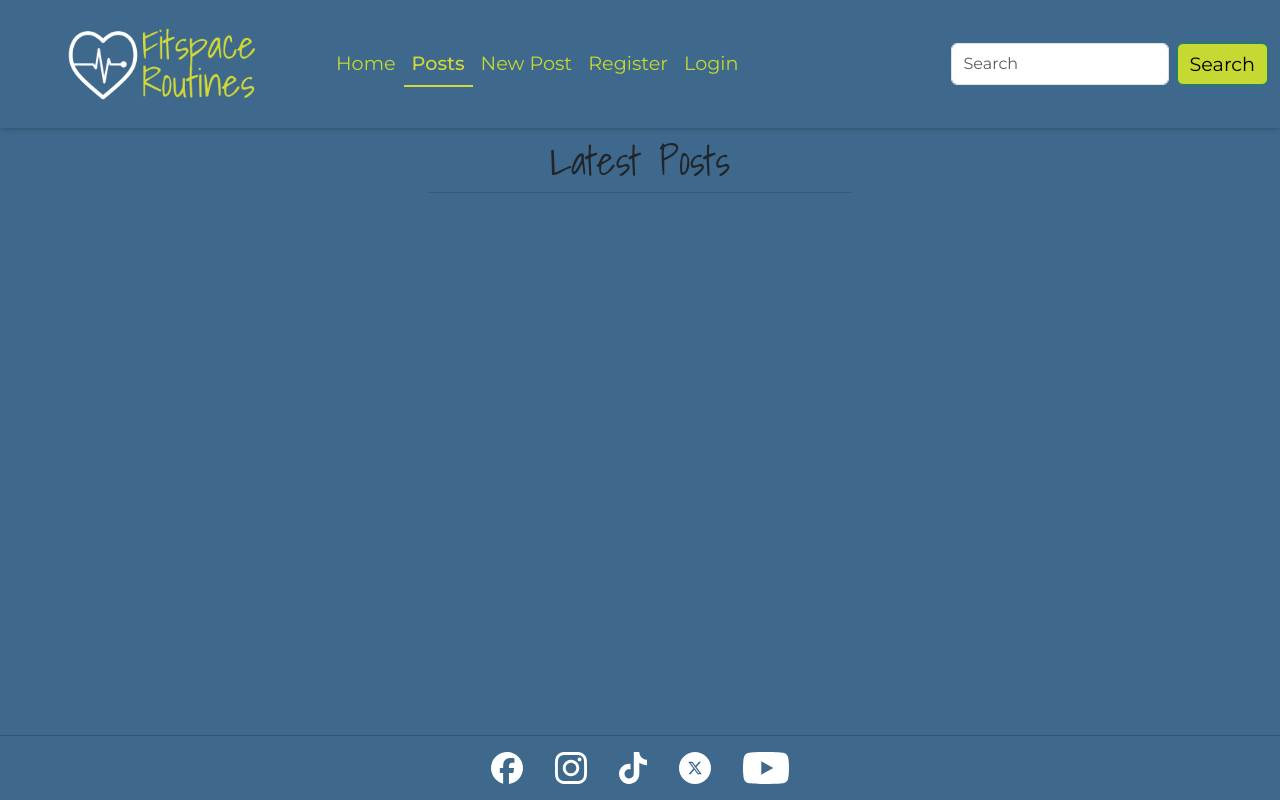
After one commit to cajones93/fitspace-routines, a Django app: page /posts/posts/ in a window 1280 px wide. The commit adds this page. Run offline with Django 5.2, Linux system fonts and the light colour scheme; data that the repository does not hold is empty.

Commit message:
add posts template with styling

```diff
--- a/blog/forms.py
+++ b/blog/forms.py
@@ -7,7 +7,6 @@ class BlogPostForm(forms.ModelForm):
     class Meta:
         model = Post
         fields = ['title', 'focus', 'excerpt', 'content']
-        prepopulated_fields = {'author': (self.'author')}
 
         content = forms.CharField(widget=RichTextWidget())
 
--- /dev/null
+++ b/blog/templates/blog/posts.html
@@ -0,0 +1,26 @@
+{% extends "base.html" %}
+
+
+{% block title %}Posts{% endblock %}
+
+{% block content %}
+<h1 class="text-center p2 mt-2">
+    Latest Posts
+</h1>
+<hr class="short">
+<div class="container d-flex flex-row flex-wrap justify-content-center">
+    {% for post in posts %}
+        <a href="" class="posts" aria-label="Click to view {{post.title}}">
+            <div class="card m-3" style="width: 21rem;">
+                <div class="card-body">
+                  <h2 class="card-title">{{post.title}}</h5>
+                  <h3 class="card-subtitle mb-2 text-muted">{{post.author}}</h6>
+                  <p class="card-text">{{post.excerpt|truncatechars:100}}</p>
+                  <h4 class="card-focus">{{post.focus}}</h5>
+                  <h5 class="card-created">Created on: {{post.created_on}}</h6>
+                </div>
+              </div>
+        </a>
+    {% endfor %}
+</div>
+{% endblock %}
--- a/blog/urls.py
+++ b/blog/urls.py
@@ -1,7 +1,8 @@
 from django.urls import path
-from .views import AddPost
+from .views import AddPost, Posts
 
 
 urlpatterns = [
     path('', AddPost.as_view(), name='add_post'),
+    path('posts/', Posts.as_view(), name='posts'),
 ]
--- a/blog/views.py
+++ b/blog/views.py
@@ -1,9 +1,15 @@
-from django.views.generic import CreateView
-
+from django.views.generic import CreateView, ListView
 from django.contrib.auth.mixins import LoginRequiredMixin
 
 from .models import Post
 from .forms import BlogPostForm
+
+
+class Posts(ListView):
+    """ View all posts """
+    template_name = 'blog/posts.html'
+    model = Post
+    context_object_name = 'posts'
 
 
 class AddPost(LoginRequiredMixin, CreateView, ):
--- a/main/urls.py
+++ b/main/urls.py
@@ -22,5 +22,5 @@ urlpatterns = [
     path('accounts/', include('allauth.urls')),
     path('djrichtextfield/', include('djrichtextfield.urls')),
     path('', include('home.urls')),
-    path('add_post/', include('blog.urls')),
+    path('posts/', include('blog.urls')),
 ]
--- a/static/css/base.css
+++ b/static/css/base.css
@@ -125,3 +125,31 @@ a:hover{
     color: var(--light-green);
     font-weight: 500;
 }
+
+/* Posts */
+
+.card {
+    height: 90%;
+    margin-top: 1rem;
+}
+
+.posts {
+    text-decoration: none;
+    color: black;
+}
+
+.posts:hover{
+    cursor: pointer;
+}
+
+.card-focus{
+    text-align: center;
+    border: var(--border);
+    border-radius: 5px;
+    background-color: var(--light-green);
+}
+
+.short {
+    width: 33%;
+    margin: 0 auto;
+}
--- a/templates/includes/header.html
+++ b/templates/includes/header.html
@@ -16,7 +16,7 @@
                     <a class="nav-link {% if url_name == 'home' %}active{% endif %}" aria-current="page" href="{% url 'home' %}">Home</a>
                 </li>
                 <li class="nav-item">
-                    <a class="nav-link {% if url_name == 'blog' %}active{% endif %}" aria-current="page" href="#">Blog</a>
+                    <a class="nav-link {% if url_name == 'posts' %}active{% endif %}" aria-current="page" href="{% url 'posts' %}">Posts</a>
                 </li>
                 <li class="nav-item">
                     <a class="nav-link {% if url_name == 'add_post' %}active{% endif %}" href="{% url 'add_post' %}">New Post</a>
```
